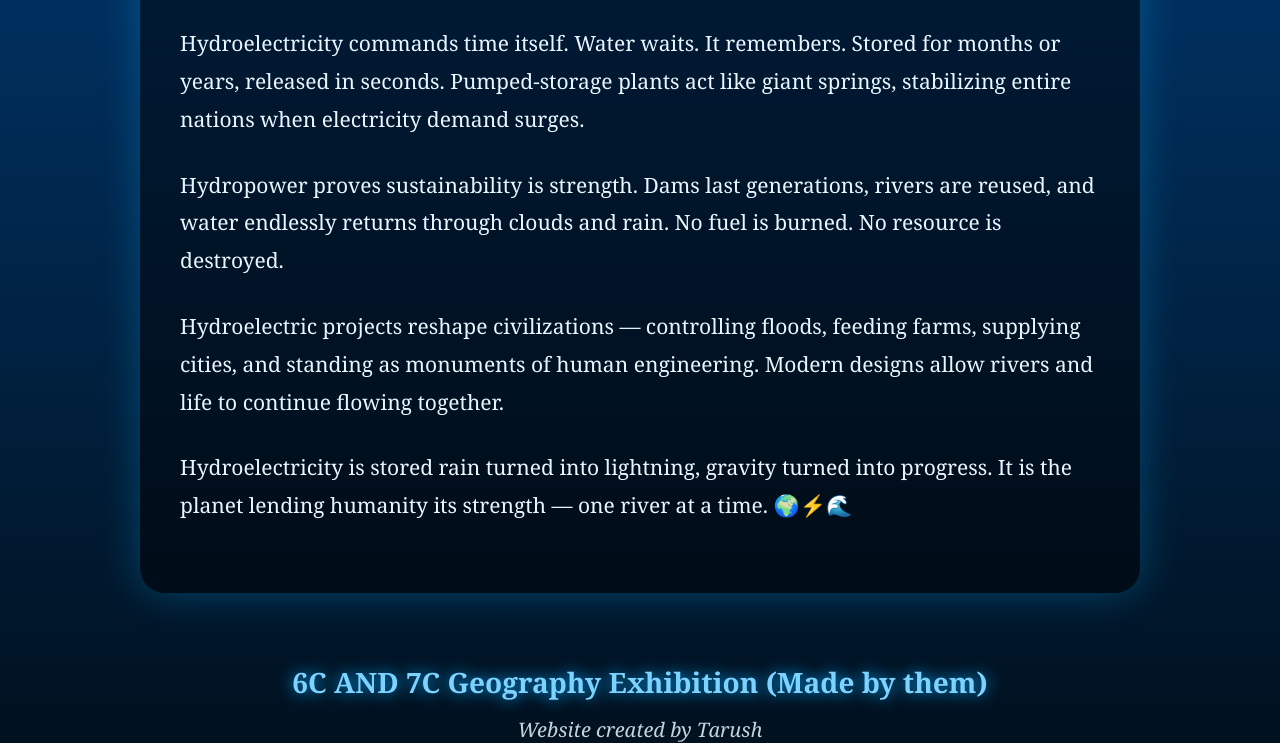
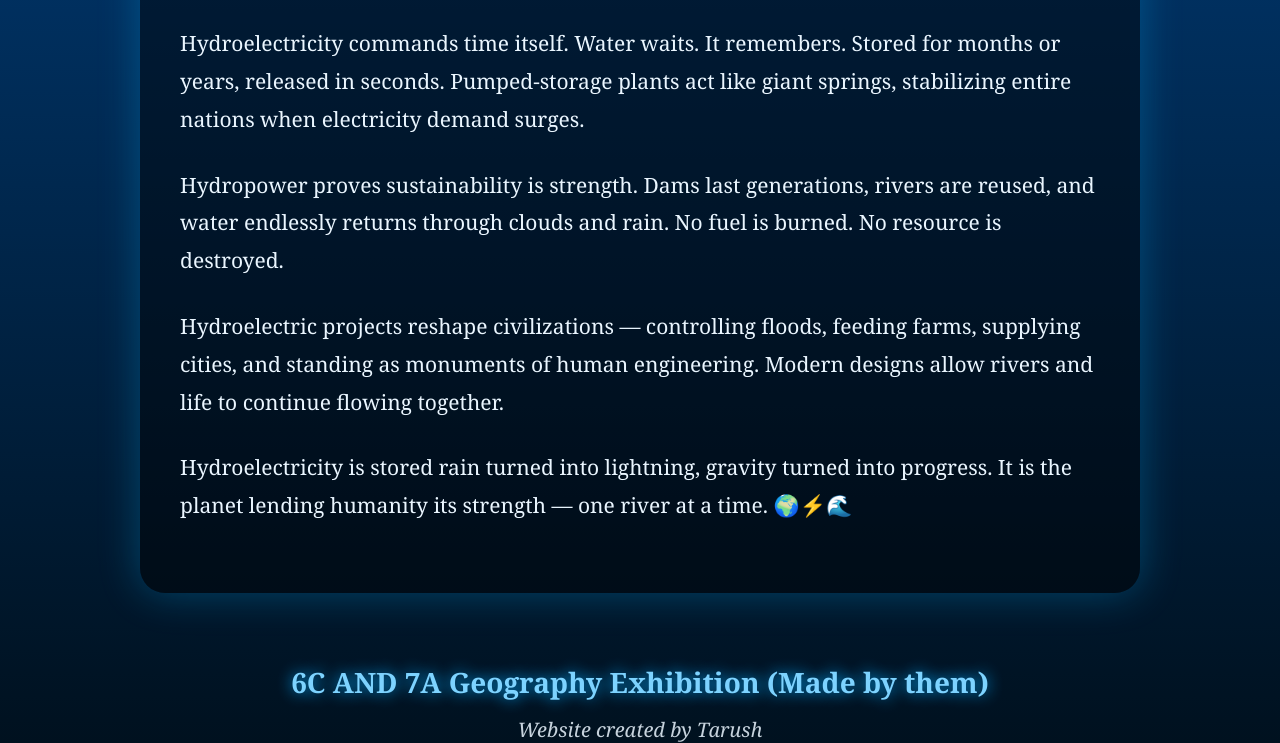
Before and after one commit to tarushgowda-oss/HydroElectric-Facts-GeographyExhibition, a plain HTML site: page index.html in a window 1280 px wide. Shown: the part 910-1653 px from the top of the page. Drawn offline with Linux system fonts and the light colour scheme.

Commit message:
Add files via upload

```diff
--- a/index.html
+++ b/index.html
@@ -155,7 +155,7 @@ Hydroelectricity is stored rain turned into lightning, gravity turned into progr
 </div>
 
 <div class="footer">
-6C AND 7C Geography Exhibition (Made by them)
+6C AND 7A Geography Exhibition (Made by them)
 </div>
 
 <div class="creator">
```
